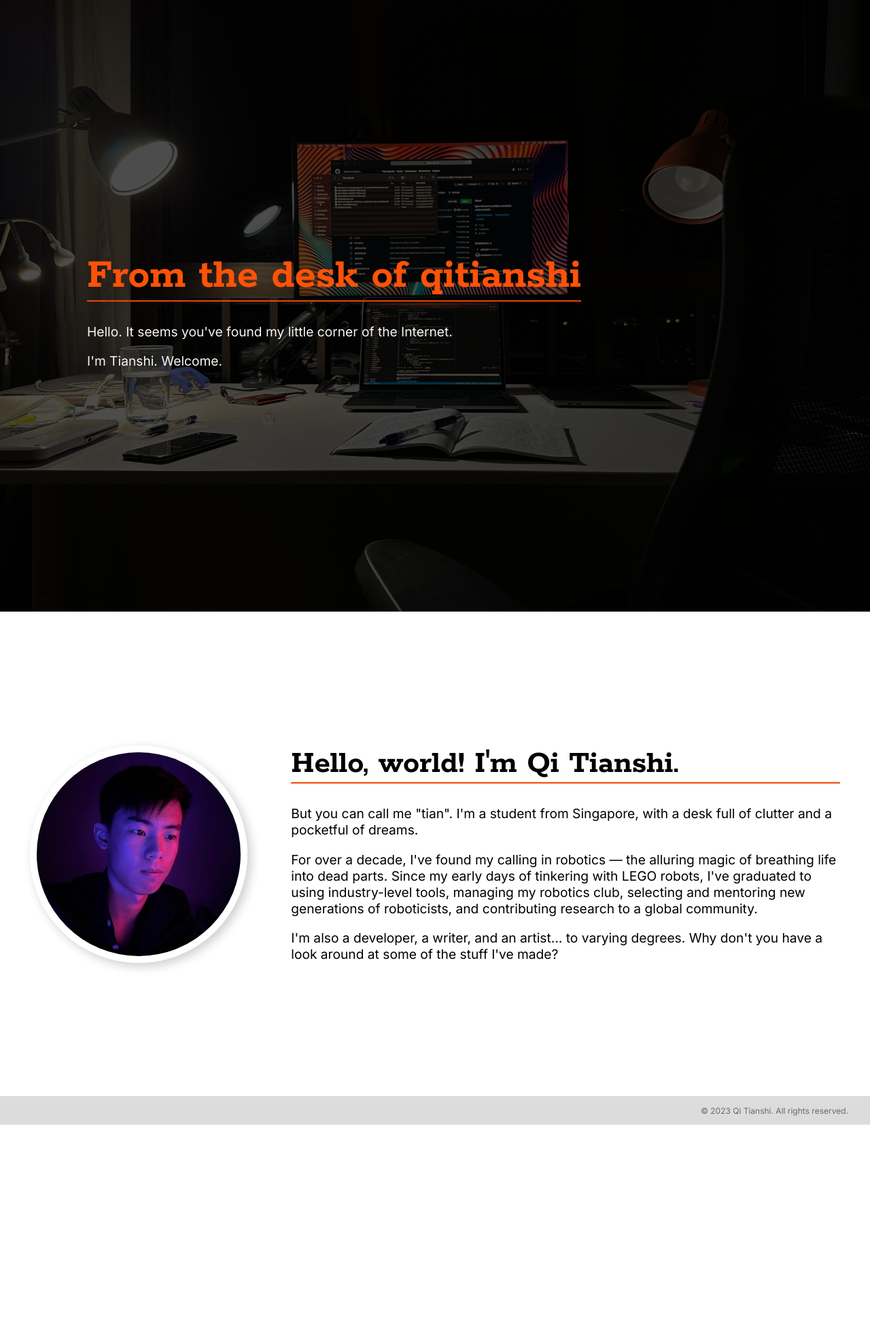
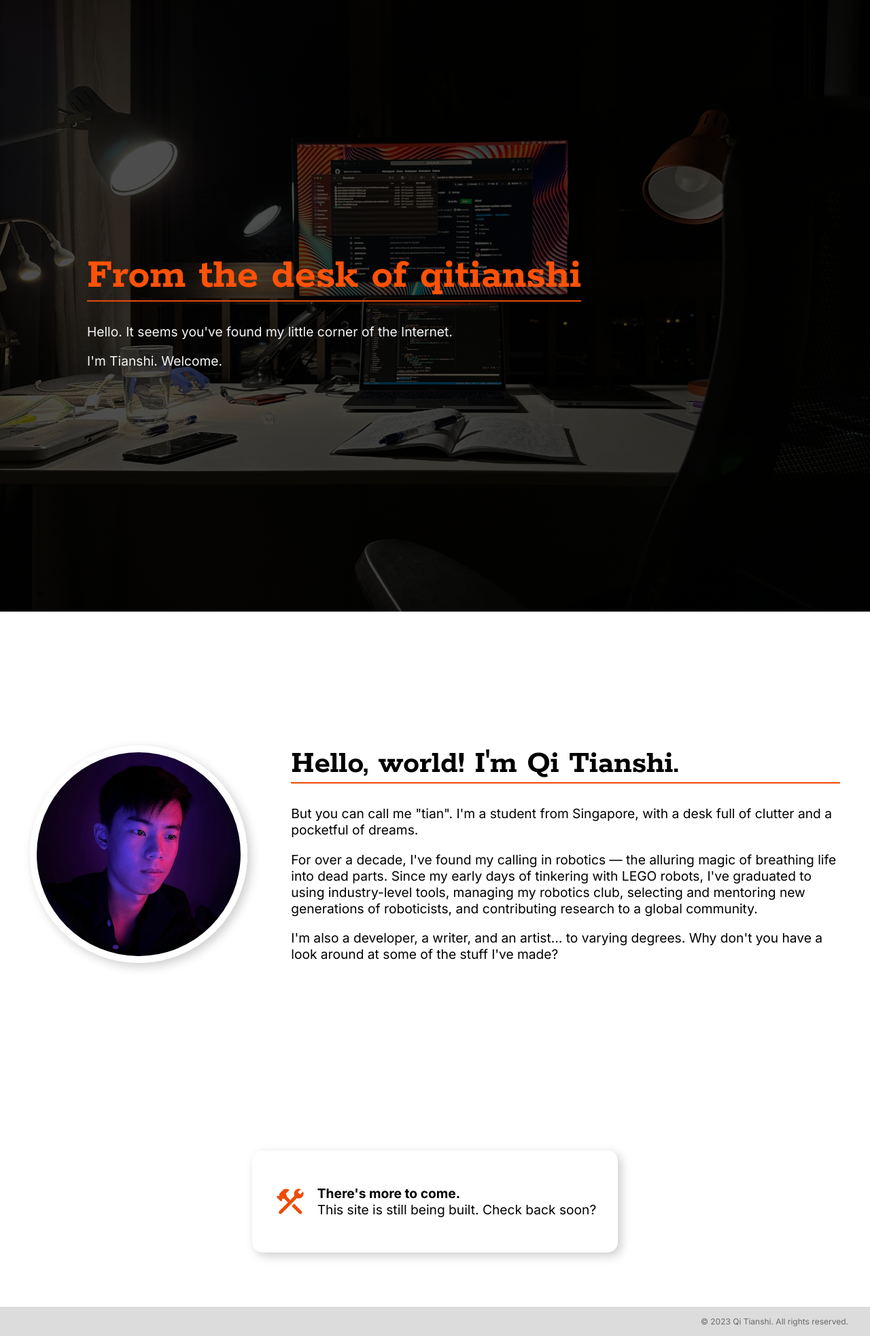
Before and after one commit to qitianshi/qitianshi.com, a Jekyll site: the page built from index.html, in a window 1280 px wide. Shown: the whole page at 68% size. Built offline with Jekyll 4.4.1, drawn with Linux system fonts in a browser that asks for light colours; before the commit the page ends 1655 px from its top, so only the background shows below that.

Commit message:
Add new construction card

```diff
--- a/assets/styles/home.scss
+++ b/assets/styles/home.scss
@@ -76,3 +76,26 @@
 #introduction-banner p:last-of-type {
     margin-bottom: 0;
 }
+
+#construction-card {
+
+    margin: 5em auto;
+    padding: 2em;
+    width: fit-content;
+    max-width: 70%;
+
+    border-radius: 15px;
+    box-shadow: 5px 5px 15px 0 rgba(0, 0, 0, 0.2);
+
+    display: flex;
+    flex-wrap: wrap;
+    align-items: center;
+    gap: 1em;
+
+}
+
+@media (prefers-color-scheme: dark) {
+    #construction-card {
+        background-color: var(--background-secondary-color);
+    }
+}
--- a/index.html
+++ b/index.html
@@ -35,3 +35,11 @@ custom_stylesheet: "/assets/styles/home.css"
     </div>
 
 </div>
+
+<!-- "Under construction" banner -->
+<div id="construction-card">
+
+    <img src="/assets/images/icons/construction.svg" id="construction-icon">
+    <p id="construction-text"> <b>There's more to come.</b> <br> This site is still being built. Check back soon?</p>
+
+</div>
```
Also changed, not shown: assets/images/icons/construction.svg (added).
